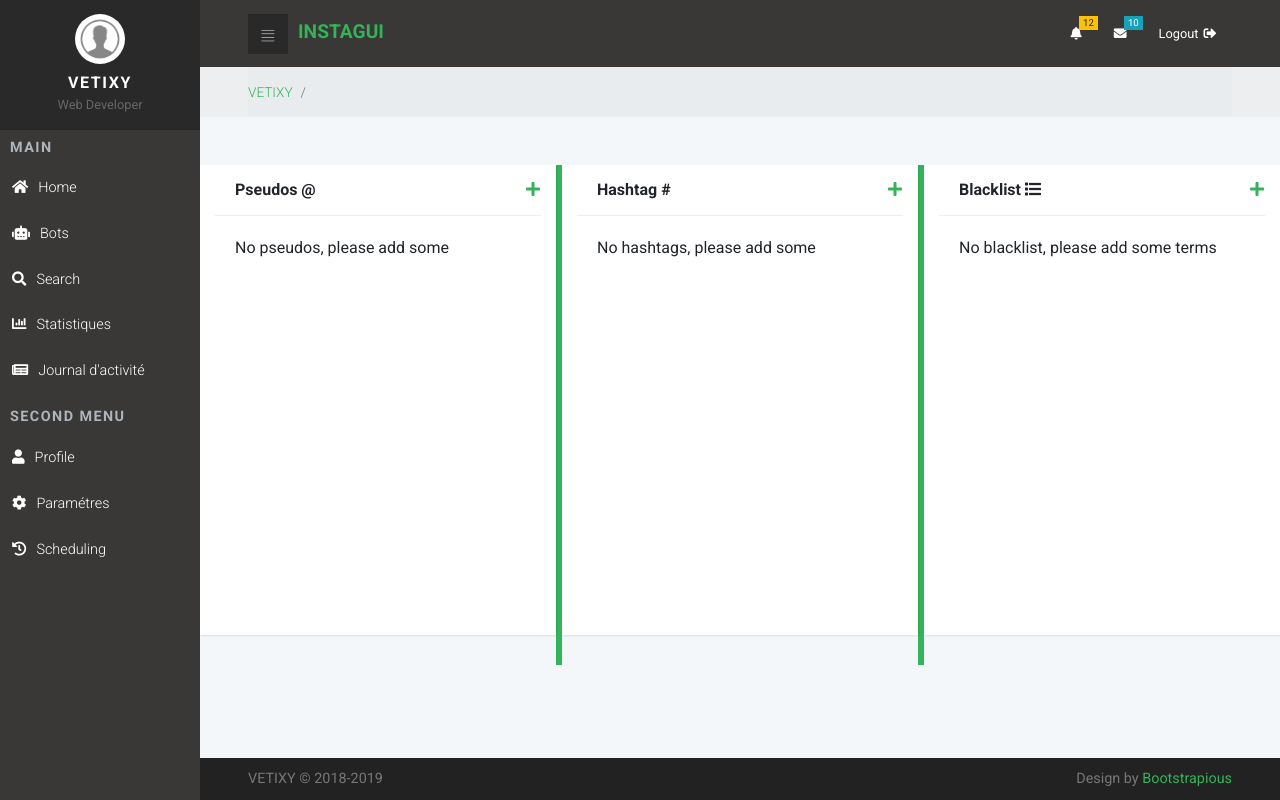
After one commit to azerpas/Symfony-Instagram-API, a Symfony app: template templates/instagui/search.html.twig in a window 1280 px wide. The commit adds this page. Run offline with Twig, Linux system fonts and the light colour scheme; the template is opened without the code that fills it, so the values that code supplies are empty; some libraries are stand-ins or nearby versions.

Commit message:
Started to work on Search Func, interface's ready, need to work on controller and Ajax methods

```diff
--- a/templates/base.html.twig
+++ b/templates/base.html.twig
@@ -36,7 +36,9 @@
                 <h2 class="h5">VETIXY</h2><span>Web Developer</span>
             </div>
             <!-- Small Brand information, appears on minimized sidebar-->
-          <div class="sidenav-header-logo"><a href="index.html" class="brand-small text-center"> <strong>I</strong><strong class="text-primary">G</strong></a></div>
+            <div class="sidenav-header-logo">
+                <a href="index.html" class="brand-small text-center"> <strong>I</strong><strong class="text-primary">G</strong></a>
+            </div>
         </div>
         <!-- Sidebar Navigation Menus-->
         <div class="main-menu">
@@ -44,6 +46,7 @@
             <ul id="side-main-menu" class="side-menu list-unstyled">
                 <li><a href="home"> <i class="fas fa-home"></i>Home</a></li>
                 <li><a href="bots"> <i class="fas fa-robot"></i>Bots</a></li>
+                <li><a href="search"><i class="fas fa-search"></i>Search</a></li>
                 <li><a href="charts"> <i class="fas fa-bar-chart"></i>Statistiques</a></li>
                 <li><a href="history"> <i class="fas fa-newspaper"></i>Journal d'activité</a></li>
             </ul>
@@ -51,7 +54,6 @@
         <div class="admin-menu">
             <h5 class="sidenav-heading">Second menu</h5>
             <ul id="side-admin-menu" class="side-menu list-unstyled">
-
                 <li><a href="profile"> <i class="fas fa-user"></i>Profile</a></li>
                 <li><a href="parameters" > <i class="fa fa-cog"></i>Paramétres</a></li>
                 <li><a href="scheduling" > <i class="fa fa-history"></i>Scheduling</a></li>
--- /dev/null
+++ b/templates/instagui/search.html.twig
@@ -0,0 +1,86 @@
+{% extends 'base.html.twig' %}
+
+{% block title %}INSTAGUI{% endblock %}
+
+{% block Navbar %}
+    {{parent()}}
+{% endblock %}
+{% block Section %}
+    <div class="container">
+        <section class="section-padding">
+            <div class="row">
+                <div class="card col-sm">
+                    <div class="card-header">
+                        <h5>Pseudos @
+                            <a class="position-absolute" style="right: 1em" href="#">
+                                <i class="fas fa-plus"></i>
+                            </a>
+                        </h5>
+                    </div>
+                    <div class="card-body">
+                        <ul style="height: 120px;overflow:auto;" class="list-group">
+                        {% if pseudos %}
+                            {% for i in blacklist %}
+                                <li class="list-group-item"> {# Need to add .active #}
+                                    {{ i }} {# Need to add delete button and modify button #}
+                                </li>
+                            {% endfor %}
+                        {% else %}
+                            No pseudos, please add some
+                        {% endif %}
+                        </ul>
+                    </div>
+                </div>
+                <div class="vl" style="border-left: 6px solid green; border-left-color: #33b35a; height: 500px;"></div>
+                <div class="card col-sm">
+                    <div class="card-header">
+                        <h5>Hashtag #
+                            <a class="position-absolute" style="right: 1em" href="#">
+                                <i class="fas fa-plus"></i>
+                            </a>
+                        </h5>
+                    </div>
+                    <div class="card-body">
+                        <ul style="height: 120px;overflow:auto;" class="list-group">
+                            {% if hashtags %}
+                                {% for i in blacklist %}
+                                    <li class="list-group-item"> {# Need to add .active #}
+                                        {{ i }} {# Need to add delete button and modify button #}
+                                    </li>
+                                {% endfor %}
+                            {% else %}
+                                No hashtags, please add some
+                            {% endif %}
+                        </ul>
+                    </div>
+                </div>
+                <div class="vl" style="border-left: 6px solid green;border-left-color: #33b35a; height: 500px;"></div>
+                <div class="card col-sm">
+                    <div class="card-header">
+                        <h5>Blacklist <i class="fas fa-list"></i>
+                            <a class="position-absolute" style="right: 1em" href="#">
+                                <i class="fas fa-plus"></i>
+                            </a>
+                        </h5>
+                    </div>
+                    <div class="card-body">
+                        <ul style="height: 120px;overflow:auto;" class="list-group">
+                            {% if blacklist %}
+                                {% for i in blacklist %}
+                                    <li class="list-group-item"> {# Need to add .active #}
+                                        {{ i }} {# Need to add delete button and modify button #}
+                                    </li>
+                                {% endfor %}
+                            {% else %}
+                                No blacklist, please add some terms
+                            {% endif %}
+                        </ul>
+                    </div>
+                </div>
+            </div>
+        </section>
+    </div>
+{% endblock %}
+{% block Footer %}
+    {{parent()}}
+{% endblock %}
```
Also changed, not shown: src/Controller/AjaxController.php (+12 -0 lines), src/Controller/InstaguiController.php (+12 -1 lines), public/assets/js/ajax.js. Lines whose indentation alone changed are shown as unchanged.
